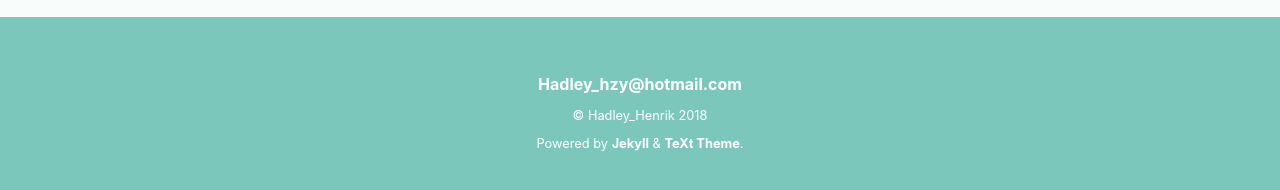
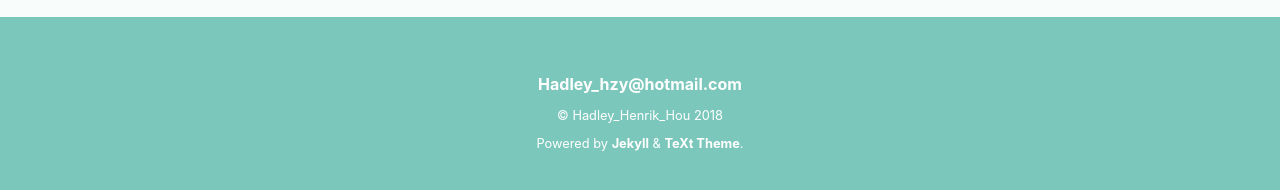
Before and after one commit to Hadleyhzy/Hadleyhzy.github.io, a Jekyll site: the page built from index.html, in a window 1280 px wide and 900 px high, scrolled down 1697 px. Shown: the part 691-881 px from the top of the window. Built offline with Jekyll 4.4.1, drawn with Linux system fonts in a browser that asks for light colours; the list of posts is cut into pages by our own code; some of the changed text lies outside the part shown.

```diff
--- a/_config.yml
+++ b/_config.yml
@@ -19,9 +19,9 @@
 text_color_theme: "forest" # "default" (default), "dark", "forest", "ocean", "chocolate", "orange"
 url: https://hadleyhzy.github.io # the base hostname & protocol for your site e.g. https://www.someone.com
 baseurl: # does not include hostname
-title: Hadley_Henrik
+title: Hadley_Henrik_Hou
 description: > # this means to ignore newlines until "Language & timezone"
-  Hadley_Henrik
+  Hadley_Henrik_Hou
 
 
 ## => Language and Timezone
@@ -33,7 +33,7 @@ timezone: # see https://en.wikipedia.org/wiki/List_of_tz_database_time_zones for
 ## => Author and Social
 ##############################
 author:
-  name: Hadley_Henrik
+  name: Hadley_Henrik_Hou
   email: Hadley_hzy@hotmail.com # your Email address e.g. someone@site.com
   facebook: # your Facebook username
   twitter: # your Twitter username
```
Also changed, not shown: about.md (+0 -4 lines).
